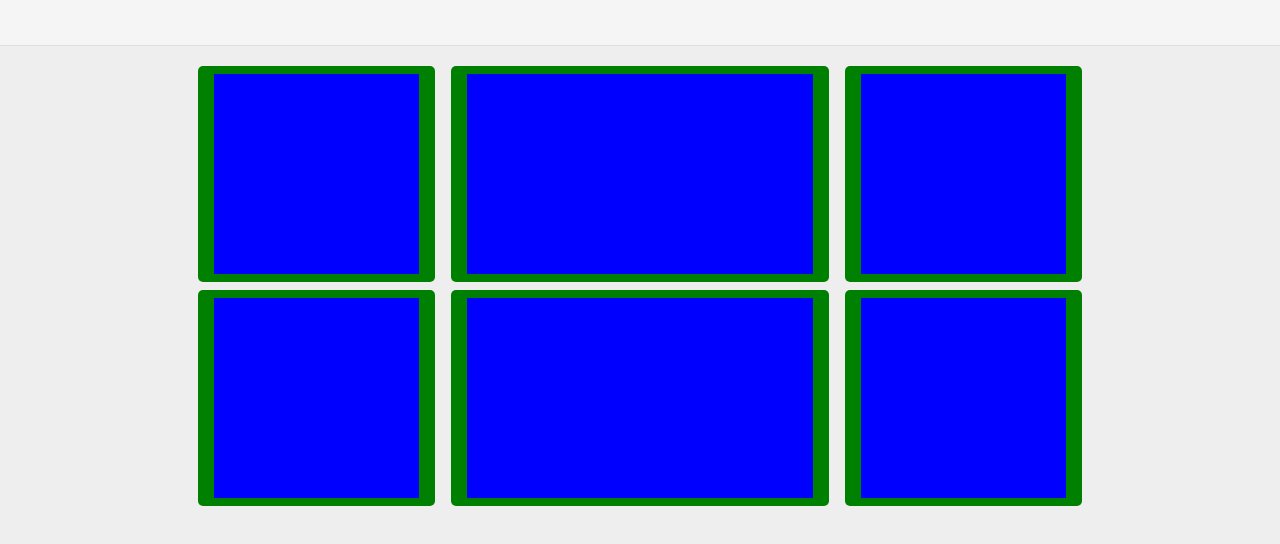
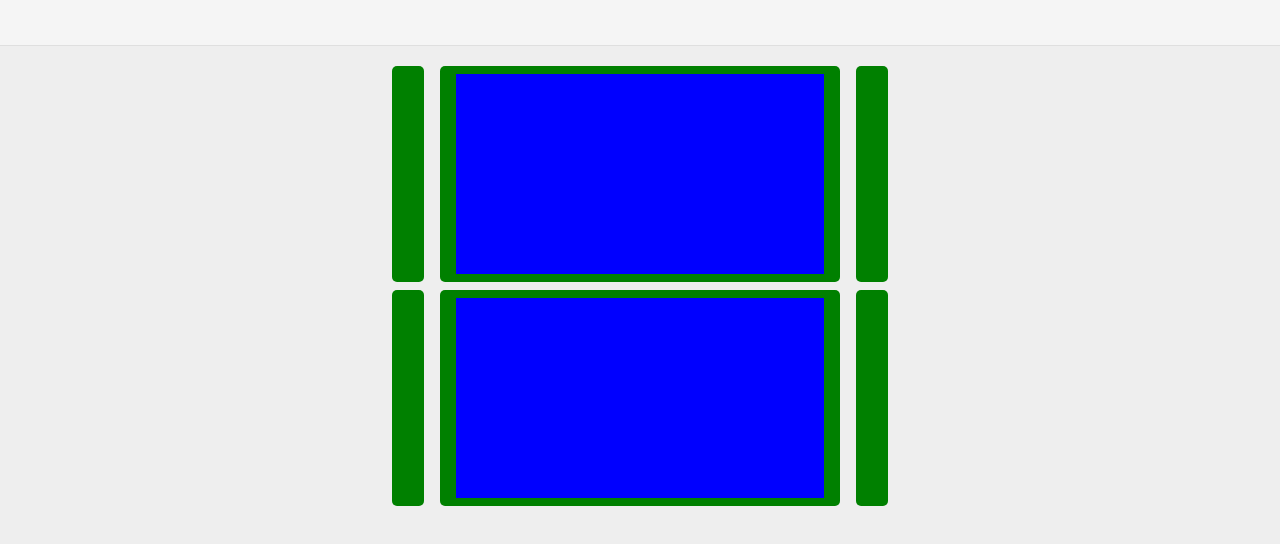
Before and after one commit to gdenn/clan-social-hub, a Next.js app: page / in a window 1280 px wide. Shown: the top 544 px of the page. Built offline with nearby package versions, Linux system fonts and the light colour scheme.

Commit message:
Make side content optional

```diff
--- a/components/layout/Layout.module.scss
+++ b/components/layout/Layout.module.scss
@@ -60,6 +60,7 @@
 
         display: flex;
         flex-direction: row;
+        justify-content: center;
 
         .left, .right, .center {
             height: 100%;
@@ -69,7 +70,8 @@
         }
 
         .left, .right {
-            width: 250px;
+            width: auto;
+            max-width: 250px;
         }
 
         .center {
--- a/pages/index.tsx
+++ b/pages/index.tsx
@@ -9,7 +9,8 @@ const Home: NextPage = () => {
     <Layout
       left={<NewsFeed />}
       center={<NewsFeed />}
-      right={<NewsFeed />} />
+      right={<NewsFeed />}
+    />
   );
 }
 
```
